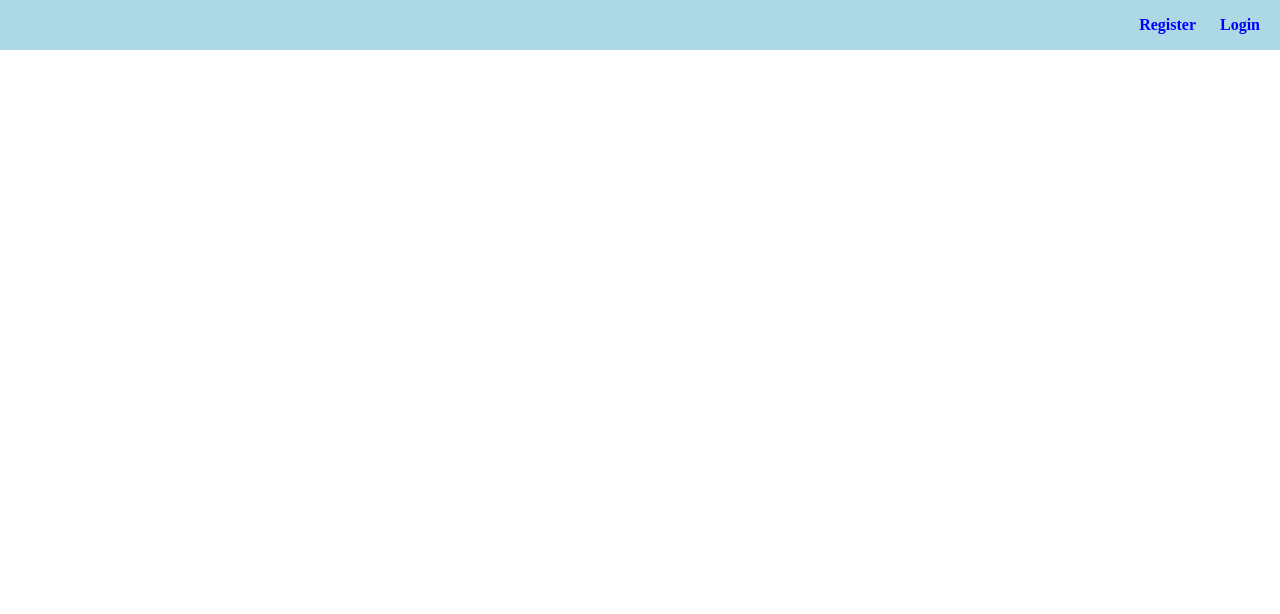
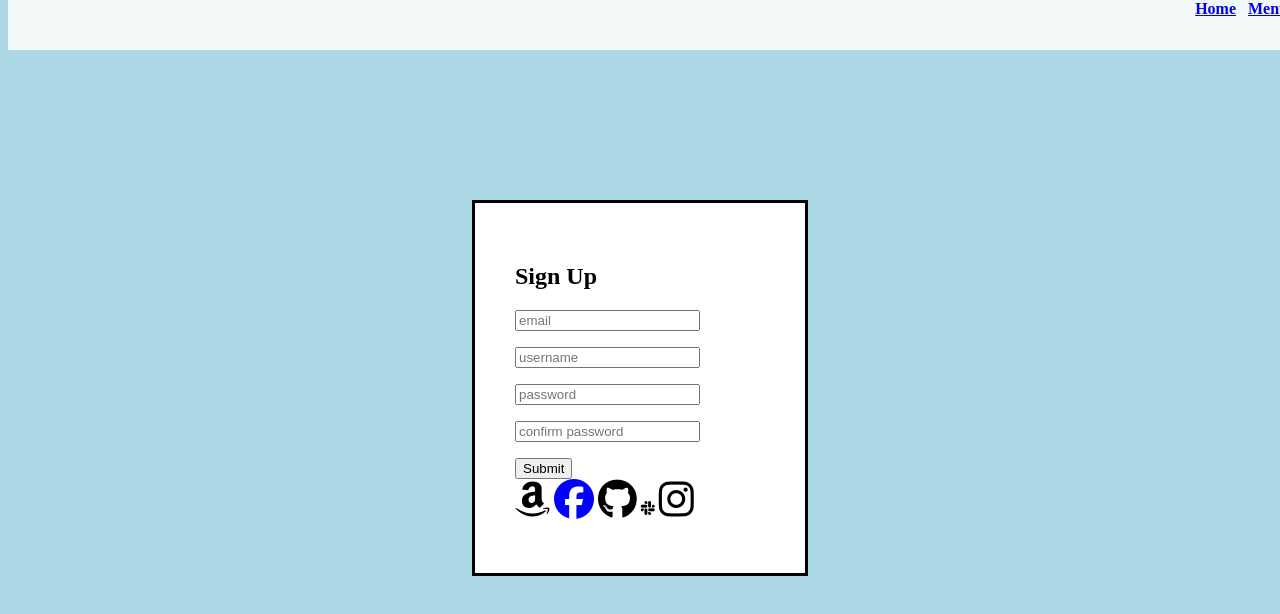
Before and after one commit to shane86920915/htmlcsspw, a plain HTML site: page index.html in a window 1280 px wide. Drawn offline with Linux system fonts and the light colour scheme.

Commit message:
fixed icons

```diff
--- a/index.html
+++ b/index.html
@@ -1,16 +1,43 @@
+<!DOCTYPE html>
 <html lang="en">
 <head>
     <meta charset="UTF-8">
     <meta name="viewport" content="width=device-width, initial-scale=1.0">
-    <link rel="stylesheet" href="main.css">
-    <title>Register Here</title>
+    <title>Document</title>
+
+    <link rel="stylesheet" type="text/css" href="main.css">
+    <link rel="stylesheet" href="https://cdnjs.cloudflare.com/ajax/libs/font-awesome/4.7.0/css/font-awesome.min.css">
 </head>
 <body>
-    <nav class="nav-bar">
-        <ul>
-            <li>Register</li>
-            <li>Login</li>
-        </ul>
-    </nav>
+  <nav>
+    <b><a href="About Us">Home</a> &nbsp; <a href="Register">Menu</a>  </b>
+</nav>
+  <div class="wrapper">
+  <h2>Sign Up</h2>
+
+
+  <form>
+
+    <p> <input type="email" placeholder="email"></p>
+    <p> <input type="username"placeholder="username"></p>
+    <p><input type="password" placeholder="password"></p>
+
+    <p> <input type="password"  placeholder="confirm password"></p>
+
+
+    <input type="submit" value="Submit">
+
+  </form>
+  <i class="fab fa-amazon" style="font-size: 40px;"></i>
+  <i class="fab fa-facebook" style="font-size: 40px; color:blue;"></i>
+  <i class="fab fa-github" style="font-size: 40px;"></i>
+  <i class="fab fa-slack-hash"style="font-size40px"></i>
+  <i class="fab fa-instagram" style="font-size: 40px;"></i>
+
+</div>
+
+
+<script src="https://kit.fontawesome.com/d05545cea1.js" crossorigin="anonymous"></script>
+
 </body>
 </html>
--- a/main.css
+++ b/main.css
@@ -1,17 +1,36 @@
 nav {
-    background-color: lightblue;
+    background-color: rgb(242, 247, 248);
     position: fixed;
     top: 0px;
-    left: 0px;
+    left:0px px;
     width: 100vw;
     height: 50px;
+
 }
-nav ul li {
+nav  {
     display: inline-block;
-    color: blue;
+    color: white;
     font-weight: bold;
-    margin-right: 20px;
+    margin-right: 0px;
+
 }
-nav ul {
+nav  {
     text-align: right;
 }
+
+.wrapper{
+
+    background-color: white;
+    width: 250px;
+    height: 230px;
+    border: 3px solid ;
+    padding: 40px;
+    padding-bottom: 100px;
+    margin: auto;
+    margin-top: 200px;
+
+  }
+  body{
+    background: lightblue
+
+  }
```
Also changed, not shown: 2 other files.
